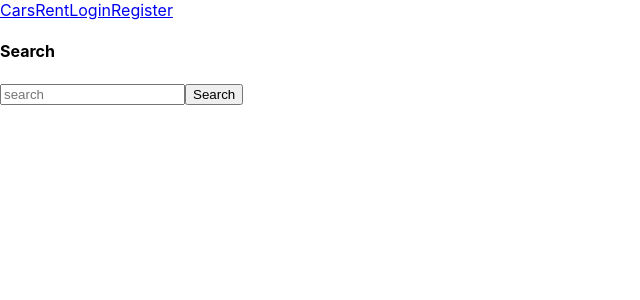
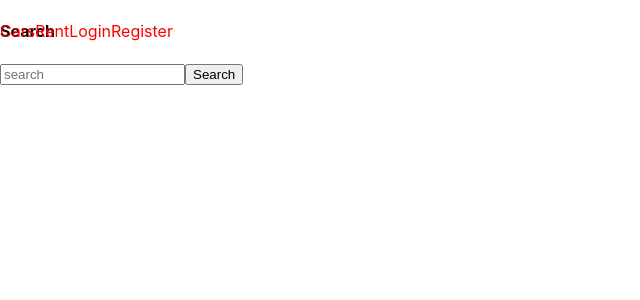
Before and after one commit to T40N/Cars-Rent-App-Frontend, a React (Create React App) app: page / in a window 1280 px wide. Shown: the top 300 px of the page, without its empty margins (0-640 px from the left). Built offline with nearby package versions, Linux system fonts and the light colour scheme; no server answers.

Commit message:
styles start

```diff
--- a/src/components/CarsSearch.js
+++ b/src/components/CarsSearch.js
@@ -8,7 +8,7 @@ const SearchBar = (props) => {
     props.onSearch(ref.current.value);
   };
   return (
-    <form onSubmit={onSubmitHandler}>
+    <form onSubmit={onSubmitHandler} className="searchForm">
       <h4>Search</h4>
       <input type="text" name="search" placeholder="search" ref={ref} />
       <input type="submit" value="Search" />
--- a/src/components/Header.js
+++ b/src/components/Header.js
@@ -1,9 +1,10 @@
 import { Link } from "react-router-dom";
 import Menu from "./Menu";
+import "./style.css";
 
 const Header = (props) => {
   return (
-    <div>
+    <div className="header">
       <Link to="/">CarsRent</Link>
       <Menu />
     </div>
--- a/src/components/Menu.js
+++ b/src/components/Menu.js
@@ -8,6 +8,7 @@ import {
 import axios from "axios";
 import { useState } from "react";
 import { Navigate } from "react-router-dom";
+import "./style.css"
 
 const Menu = (props) => {
   const [redirtect, setRedirect] = useState(false);
@@ -32,7 +33,7 @@ const Menu = (props) => {
   };
 
   return (
-    <>
+    <div className="menu">
       {redirtect ? (
         <>
           <Navigate to="/" /> {setRedirect(false)}
@@ -56,7 +57,7 @@ const Menu = (props) => {
       {sessionStorage.accessLevel >= ACCESS_LEVEL_NORMAL_USER ? (
         <button onClick={onLogoutHandler} value="LogOut" name="logout" />
       ) : null}
-    </>
+    </div>
   );
 };
 
--- /dev/null
+++ b/src/components/style.css
@@ -0,0 +1,20 @@
+.header {
+  display: flex;
+  flex-direction: row;
+  justify-content: space-between;
+  align-items: center;
+  position: fixed;
+  margin-top: 0;
+}
+
+.header a {
+  text-decoration: none;
+  color: red;
+}
+
+.menu {
+  display: flex;
+  flex-direction: row;
+  justify-content: center;
+  align-items: center;
+}
```
